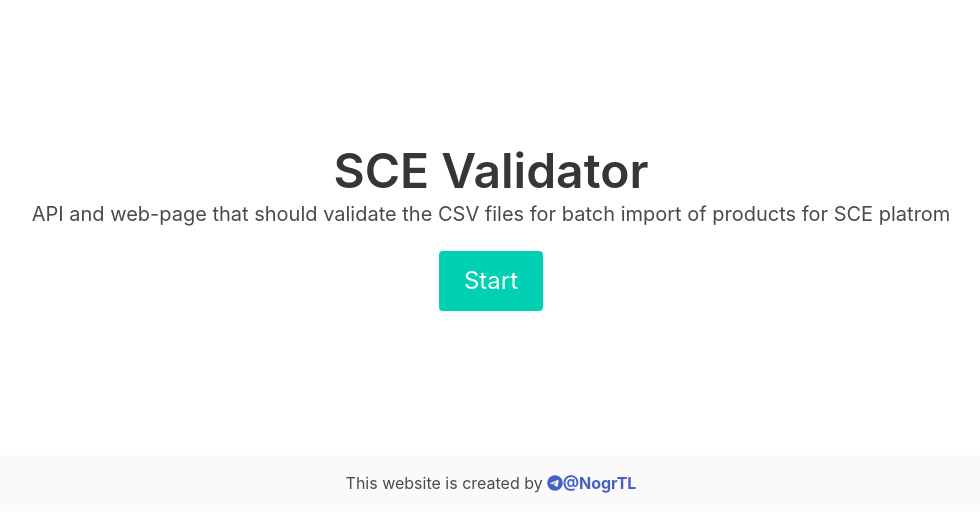
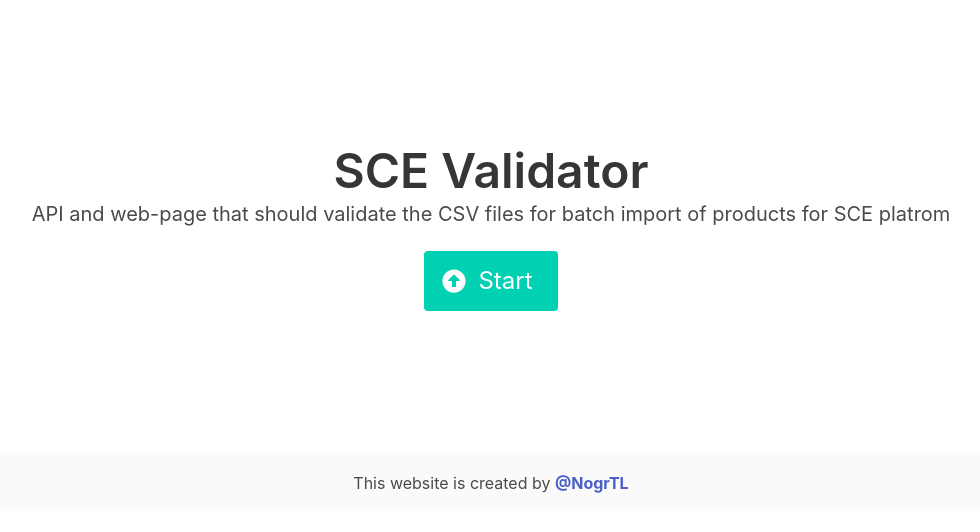
Before and after one commit to NogrTL/sce-validator, a Nuxt app: page / in a window 1280 px wide. Shown: the top 532 px of the page, without its empty margins (149-1129 px from the left). Built offline with nearby package versions, Linux system fonts and the light colour scheme.

Commit message:
add fontawesome package

```diff
--- a/nuxt.config.js
+++ b/nuxt.config.js
@@ -7,7 +7,6 @@ export default {
     base: process.env.DEPLOY_ENV === 'GH_PAGES' ? '/sce-validator/' : '/'
   },
   head: {
-    script: [{ src: 'https://kit.fontawesome.com/f5b4b964bb.js' }],
     title: process.env.npm_package_name || '',
     meta: [
       { charset: 'utf-8' },
@@ -26,11 +25,15 @@ export default {
   /*
    ** Global CSS
    */
-  css: ['bulma/bulma.sass'],
+  css: [
+    'bulma/bulma.sass',
+    '@fortawesome/fontawesome-svg-core/styles.css'],
   /*
    ** Plugins to load before mounting the App
    */
-  plugins: [],
+  plugins: [
+    '~/plugins/fontawesome.js'
+  ],
   /*
    ** Nuxt.js modules
    */
--- a/package.json
+++ b/package.json
@@ -14,7 +14,7 @@
   "license": "MIT",
   "private": true,
   "scripts": {
-    "lint": "eslint --fix  --ext .js,.vue --ignore-path .gitignore .",
+    "lint": "eslint  --ext .js,.vue --ignore-path .gitignore .",
     "precommit": "npm run lint",
     "test": "ava",
     "dev": "nuxt",
@@ -26,6 +26,10 @@
     "deploy": "push-dir --dir=dist --branch=gh-pages --cleanup"
   },
   "dependencies": {
+    "@fortawesome/fontawesome-svg-core": "^1.2.22",
+    "@fortawesome/free-brands-svg-icons": "^5.10.2",
+    "@fortawesome/free-solid-svg-icons": "^5.10.2",
+    "@fortawesome/vue-fontawesome": "^0.1.7",
     "bulma": "^0.7.5",
     "nuxt": "^2.9.2",
     "papaparse": "^5.0.2"
--- a/pages/index.vue
+++ b/pages/index.vue
@@ -10,7 +10,10 @@
           of products for SCE platrom
         </h2>
         <nuxt-link class="button is-primary is-large" to="/parse">
-          Start
+          <span class="icon is-large">
+            <fai :icon="['fas', 'arrow-alt-circle-up']" />
+          </span>
+          <span>Start</span>
         </nuxt-link>
       </div>
     </div>
--- a/pages/parse.vue
+++ b/pages/parse.vue
@@ -19,7 +19,7 @@
 
           <span class="file-cta">
             <span class="file-icon">
-              <i class="fas fa-upload" />
+              <fai icon="upload" />
             </span>
             <span class="file-label">Select CSV file to parse</span>
           </span>
--- /dev/null
+++ b/plugins/fontawesome.js
@@ -0,0 +1,16 @@
+import Vue from 'vue'
+import { library, config } from '@fortawesome/fontawesome-svg-core'
+import { FontAwesomeIcon } from '@fortawesome/vue-fontawesome'
+import { fas } from '@fortawesome/free-solid-svg-icons'
+import { fab } from '@fortawesome/free-brands-svg-icons'
+
+// This is important, we are going to let Nuxt.js worry about the CSS
+config.autoAddCss = false
+
+// You can add your icons directly in this plugin. See other examples for how you
+// can add other styles or just individual icons.
+library.add(fas)
+library.add(fab)
+
+// Register the component globally
+Vue.component('fai', FontAwesomeIcon)
```
Also changed, not shown: 1 other file (tests, documents, lock files or other folders).
